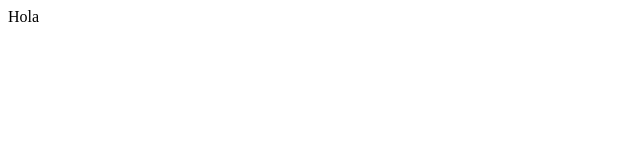
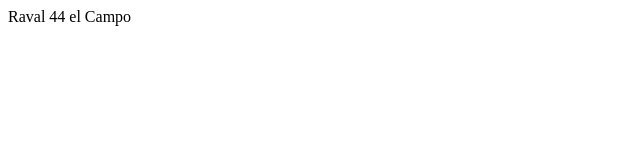
Before and after one commit to gilbecao/git-example-2, a plain HTML site: page index.html in a window 1280 px wide. Shown: the full height of the page, 0-640 px from the left. Drawn offline with Linux system fonts and the light colour scheme.

Commit message:
Add address

```diff
--- a/index.html
+++ b/index.html
@@ -7,6 +7,6 @@
     <title>Document</title>
 </head>
 <body>
-    <footer>Hola</footer>
+    <footer>Raval 44 el Campo</footer>
 </body>
 </html>
```
